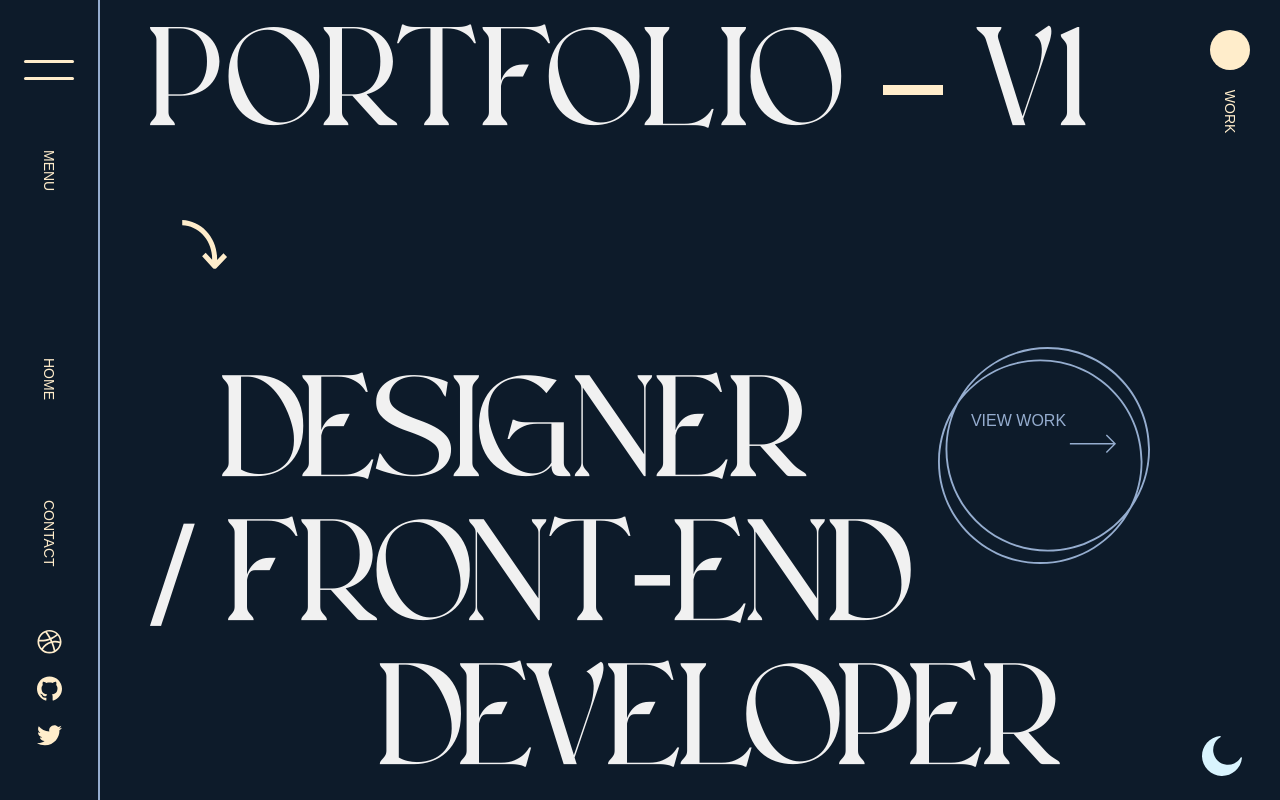
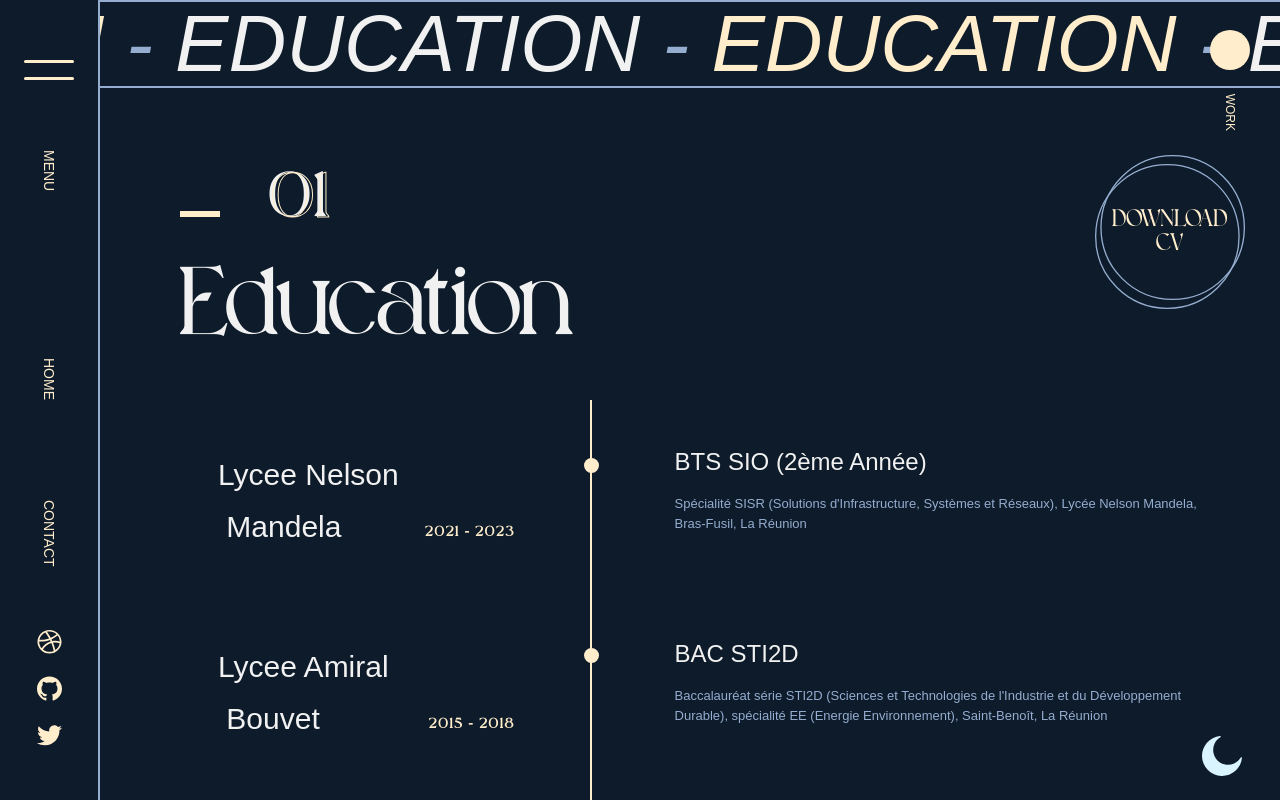
Before and after one commit to vittoriobusatta/Portfolio-V1, a React (Create React App) app: page / in a window 1280 px wide. Shown: the top 800 px of the page. Built offline with nearby package versions, Linux system fonts and the light colour scheme.

Commit message:
fix burger

```diff
--- a/src/App.js
+++ b/src/App.js
@@ -9,17 +9,14 @@ import ContactPage from './components/ContactPage';
 import Projects from './components/Projects';
 import {secondColor, primaryLightColor, primaryColor, secondLightColor, thirdLightColor, thirdColor} from './components/Common';
 import { BrowserRouter, Route, Routes } from 'react-router-dom';
-import { logDOM } from '@testing-library/react';
 
 const GlobalStyle = createGlobalStyle`
 
   html {
     font-size: 62.5%;
     scroll-behavior: smooth;
-    @media (min-width: 1400px) {
-      font-size: 80%;
-    }
-    @media (max-width: 1100px) {
+
+    @media (max-width: 1200px) {
       font-size: 50%;
     }
     @media (max-width: 850px) {
@@ -73,10 +70,14 @@ function App() {
     return window.matchMedia("(max-width: 850px)").matches
   }
 
+  /*  Si le menu est ouvert, ne pas déclancher l'animation du scroll,
+    sinon
+  */
+
   useEffect(() => {
     function onScroll() {
       let navBar = document.getElementById("navbar")
-      if (!checkIsMobile()) {
+      if (!checkIsMobile())  {
         navBar.style.top = "0";
         return
       }
--- a/src/components/Common.js
+++ b/src/components/Common.js
@@ -17,7 +17,7 @@ export const ancient = "Ancient"
 
 export const LinksA = styled.a`
   position: relative;
-  font-size: max(1.4rem);
+  font-size: max(1.2rem);
   writing-mode: vertical-lr;
   color: ${props => props.isLight === true ? secondLightColor : secondColor};
   font-family: ${roboto};
--- a/src/components/Homepage.js
+++ b/src/components/Homepage.js
@@ -36,7 +36,7 @@ const landing = ({lightMode, setlightMode}) => {
   return (
     <HomePageContainer isLight={lightMode}>
       <DarkBtn setlightMode={setlightMode} lightMode={lightMode}/>
-      <Landing setlightMode={setlightMode} lightMode={lightMode}/>
+      {/* <Landing setlightMode={setlightMode} lightMode={lightMode}/> */}
       <Marquee setlightMode={setlightMode} lightMode={lightMode}/>
       <Education setlightMode={setlightMode} lightMode={lightMode}/>
       <Marquee2 setlightMode={setlightMode} lightMode={lightMode}/>
--- a/src/components/Navbar.js
+++ b/src/components/Navbar.js
@@ -1,5 +1,4 @@
 import React from 'react'
-import { useState } from "react";
 import { Link } from 'react-router-dom';
 import styled from 'styled-components';
 import {ReactComponent as DribbleIcon} from '../icons/dribbble.svg';
@@ -26,6 +25,7 @@ const NavbarContainer = styled.section`
   @media (max-width: 850px) {
     height: 100px;
     border-right: none;
+    border-bottom: 2px solid ${props => props.isLight === true ? thirdLightColor : thirdColor};
     width: 100%;
     max-width: 100%;
   }
@@ -109,11 +109,11 @@ const Bar = styled.div`
 
   &.bar1 {
     top: 0;
-    transform:${props => props.isActive === true ?  'translate3d(0, 15px, 0) rotate(-225deg)' : 'translateY(10px)' };
+    transform:${props => props.isActive === true ?  'translate3d(0, 18px, 0) rotate(-225deg)' : 'translateY(10px)' };
   }
   &.bar2 {
     bottom: 0;
-    transform:${props => props.isActive === true ?  'translate3d(0, -7px, 0) rotate(225deg)' : 'translateY(-10px)' };
+    transform:${props => props.isActive === true ?  'translate3d(0, -19px, 0) rotate(225deg)' : 'translateY(-10px)' };
   }
 
   @media (max-width: 280px) {
@@ -122,50 +122,21 @@ const Bar = styled.div`
 `
 const BurgerContainer = styled.button`
   position: relative;
-  height: ${props => props.isActive === true ?  24 + "px" : 40 + "px"};
+  height: 40px;
   width: 50px;
   background: none;
   border: none;
   margin-bottom: max(6rem, 20px);
 
-  ${props => console.log('isActive', props.isActive)}
-
-
   &:hover > .bar1{
-      transform: ${props => props.isActive === true ?    'translate3d(0, 16px, 0) rotate(45deg)' : 'translate3d(0, 10px, 0) rotate(-180deg)' };
+      transform: ${props => props.isActive === true ?    'translate3d(0, 18px, 0) rotate(45deg)' : 'translate3d(0, 10px, 0) rotate(-180deg)' };
   }
   &:hover > .bar2{
-    transform: ${props => props.isActive === true ?    'translate3d(0, -4px, 0) rotate(495deg)' : 'translateY(-10px) rotate(-180deg)' };
+    transform: ${props => props.isActive === true ?    'translate3d(0, -19px, 0) rotate(495deg)' : 'translateY(-10px) rotate(-180deg)' };
   }
 
-
-
-  /* Si HOVER un Burger ACTIVE
-
-    &:hover > .bar1{
-        transform: translate3d(0, 15px, 0) rotate(45deg);
-    }
-    &:hover > .bar2{
-        transform: translate3d(0, -22px, 0) rotate(495deg);
-    }
-
-    Si HOVER un Burger NO ACTIVE
-
-    &:hover > .bar1{
-      transform: translate3d(0, 10px, 0) rotate(-180deg);
-    }
-    &:hover > .bar2{
-      transform: translateY(-10px) rotate(-180deg);
-    }
-
-  */
-
   @media (max-width: 850px) {
-    width: 55px;
     margin-bottom: 0;
-  }
-  @media (max-width: 280px) {
-    width: 50px;
   }
 `
 
@@ -281,7 +252,6 @@ const Navbar = ({openMenu, setOpenMenu, lightMode, openContact, setOpenContact,
 
   const ClickMenu = () => {
     setOpenMenu(!openMenu)
-    // setCheckActive(!checkActive)
   }
 
   const ClickContact = () => {
@@ -295,11 +265,6 @@ const Navbar = ({openMenu, setOpenMenu, lightMode, openContact, setOpenContact,
     setOpenMenu(false)
     setOpenContact(false)
   }
-
-  // const [checkActive, setCheckActive] = useState(true)
-
-  // console.log(checkActive, "active");
-  console.log(openMenu);
 
 
   return (
--- a/src/components/pagecontent/Education.js
+++ b/src/components/pagecontent/Education.js
@@ -8,14 +8,18 @@ const EducationContainer = styled.section`
     height: 100vh;
     width: 100%;
     display: flex;
-    @media (max-width: 1000px) {
+    @media (max-width: 1300px) {
     flex-direction: column;
+    height: 120vh;
+  }
+    @media (max-width: 850px) {
+    height: 100vh;
   }
 `
 const EducationContainerLeft = styled.div`
     height: 100%;
     width: 45%;
-    @media (max-width: 1000px) {
+    @media (max-width: 1300px) {
         width: 100%;
         display: inline-flex;
         height: 25%;
@@ -24,9 +28,9 @@ const EducationContainerLeft = styled.div`
 const EducationContainerRight = styled.div`
     height: 100%;
     width: 55%;
-    @media (max-width: 1000px) {
+    @media (max-width: 1300px) {
         width: 100%;
-        height: 65%;
+        height: 75%;
     }
 `
 
@@ -37,7 +41,7 @@ const CuriculumContainer = styled.div `
     display: flex;
     justify-content: flex-end;
     align-items: flex-end;
-    @media (max-width: 1000px) {
+    @media (max-width: 1300px) {
         height: 100%;
     }
 `
@@ -59,7 +63,7 @@ const CuriculumContent = styled.div `
     display: flex;
     justify-content: center;
     align-items: flex-end;
-    @media (max-width: 1000px) {
+    @media (max-width: 1300px) {
         justify-content: flex-end;
         align-items: center;
     }
@@ -103,6 +107,8 @@ const CompilationSpan = styled.div`
     color: ${props => props.isLight === true ? fourthLightColor : fourthColor};
     font-size: max(3rem, 15px);
     font-family: ${roboto};
+    line-height: 5rem;
+
 `
 const CompilationName = styled.span`
     color: ${props => props.isLight === true ? fourthLightColor : fourthColor};
@@ -184,6 +190,13 @@ function education({lightMode, setlightMode}) {
         </EducationContainerLeft>
 
         <EducationContainerRight>
+
+            {/* <ScolarityContainer>
+                <ScolarityContent>
+
+                </ScolarityContent>
+            </ScolarityContainer> */}
+
             <div style={{height: 100 + "%", width: 100 + "%", display: 'flex', justifyContent: 'center', alignItems: 'center'}}>
                 <div style={{height: 80 + "%", width: 100 + "%"}}>
                     <div style={{height: 100 + "%", width: 100 + "%", display: 'flex', justifyContent: 'flex-end', alignItems: 'flex-end'}}>
@@ -215,7 +228,6 @@ function education({lightMode, setlightMode}) {
                                             <Paragraph isLight={lightMode}>
                                             Spécialité SISR (Solutions d'Infrastructure, Systèmes et Réseaux),
                                             Lycée Nelson Mandela, Bras-Fusil, La Réunion
-
                                             </Paragraph>
                                         </div>
                                     </div>
```
